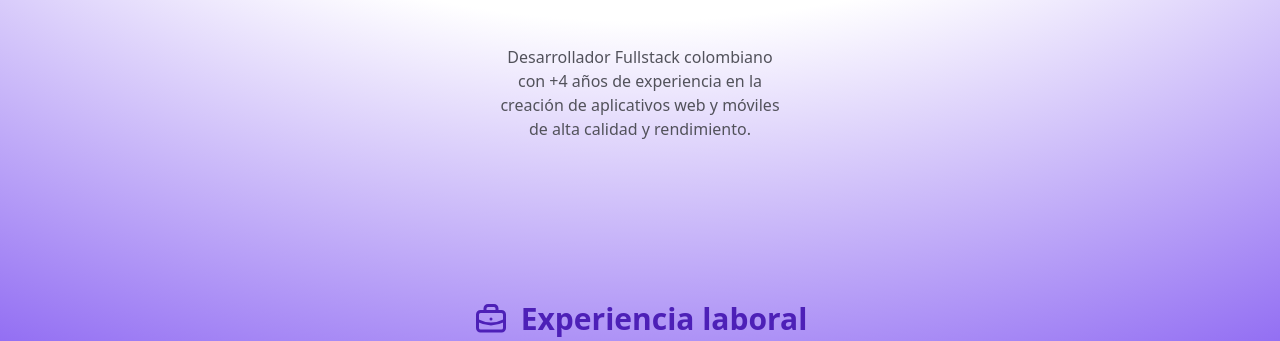
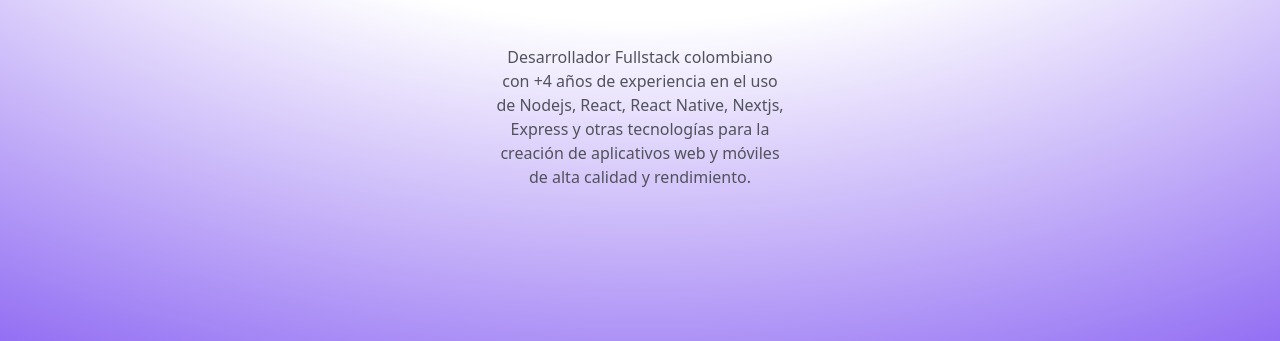
Before and after one commit to AlejandroMora15/astro-portfolio, an Astro site: page / in a window 1280 px wide. Shown: the part 459-800 px from the top of the page. Built offline with nearby package versions, Linux system fonts and the light colour scheme; Astro itself is replaced by a stand-in of ours.

Commit message:
Update About and Hero components

```diff
--- a/src/components/About.astro
+++ b/src/components/About.astro
@@ -35,12 +35,12 @@
         oportunidad de compartir mis conocimientos y aprender de los demás.
       </p>
     </div>
-    <figcaption>
+    <figure>
       <img
         src='me.webp'
         alt='Desarrollador web'
         class='w-56 lg:w-auto mt-8 lg:mt-0 rounded-lg rotate-3 shadow-lg'
       />
-    </figcaption>
+    </figure>
   </div>
 </section>
--- a/src/components/Hero.astro
+++ b/src/components/Hero.astro
@@ -64,7 +64,8 @@
     </a>
   </div>
   <p class='mx-16 md:mx-28 text-sm sm:text-base text-zinc-600'>
-    Desarrollador Fullstack colombiano con +4 años de experiencia en la creación
-    de aplicativos web y móviles de alta calidad y rendimiento.
+    Desarrollador Fullstack colombiano con +4 años de experiencia en el uso de
+    Nodejs, React, React Native, Nextjs, Express y otras tecnologías para la
+    creación de aplicativos web y móviles de alta calidad y rendimiento.
   </p>
 </section>
```
